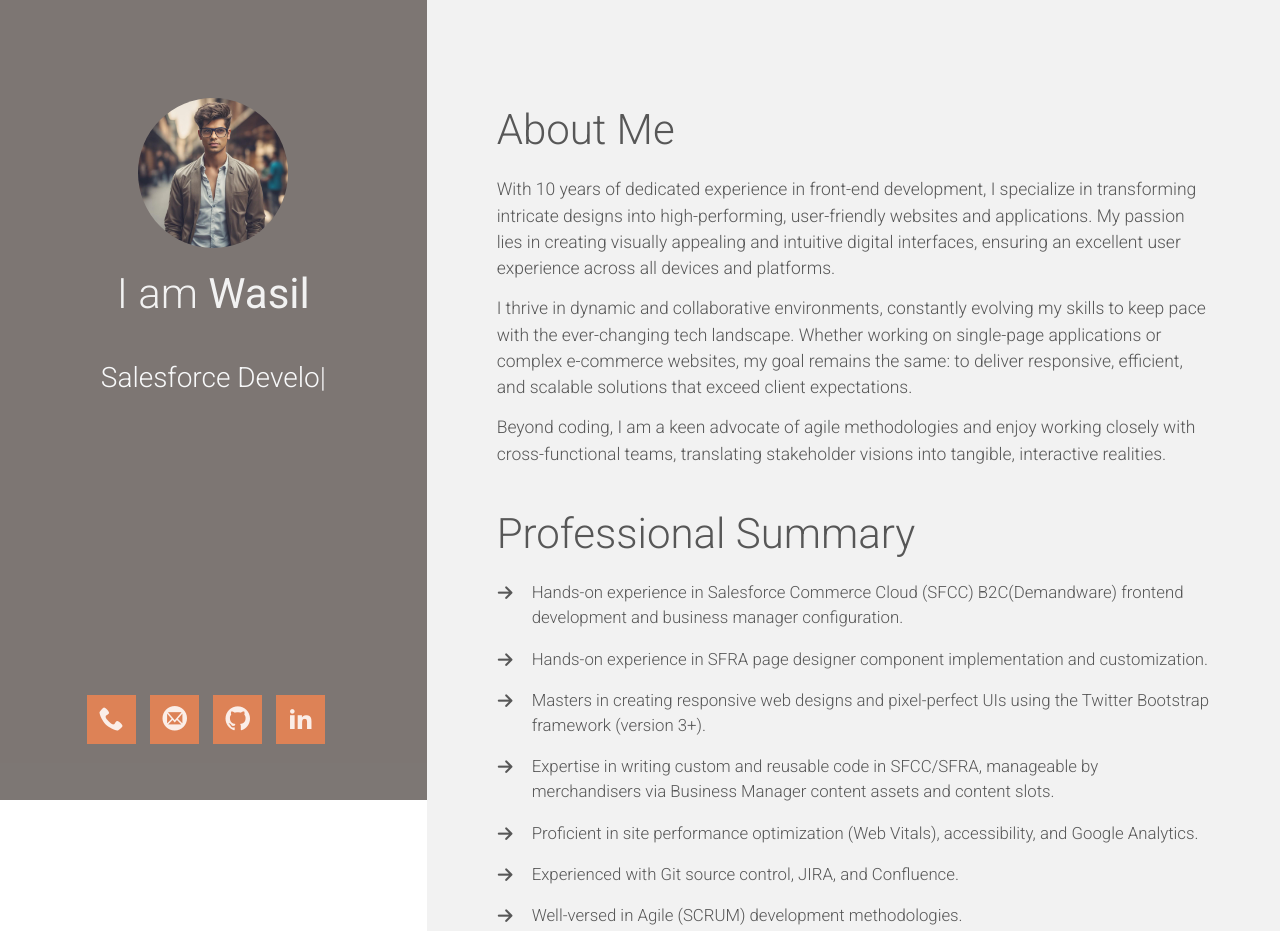
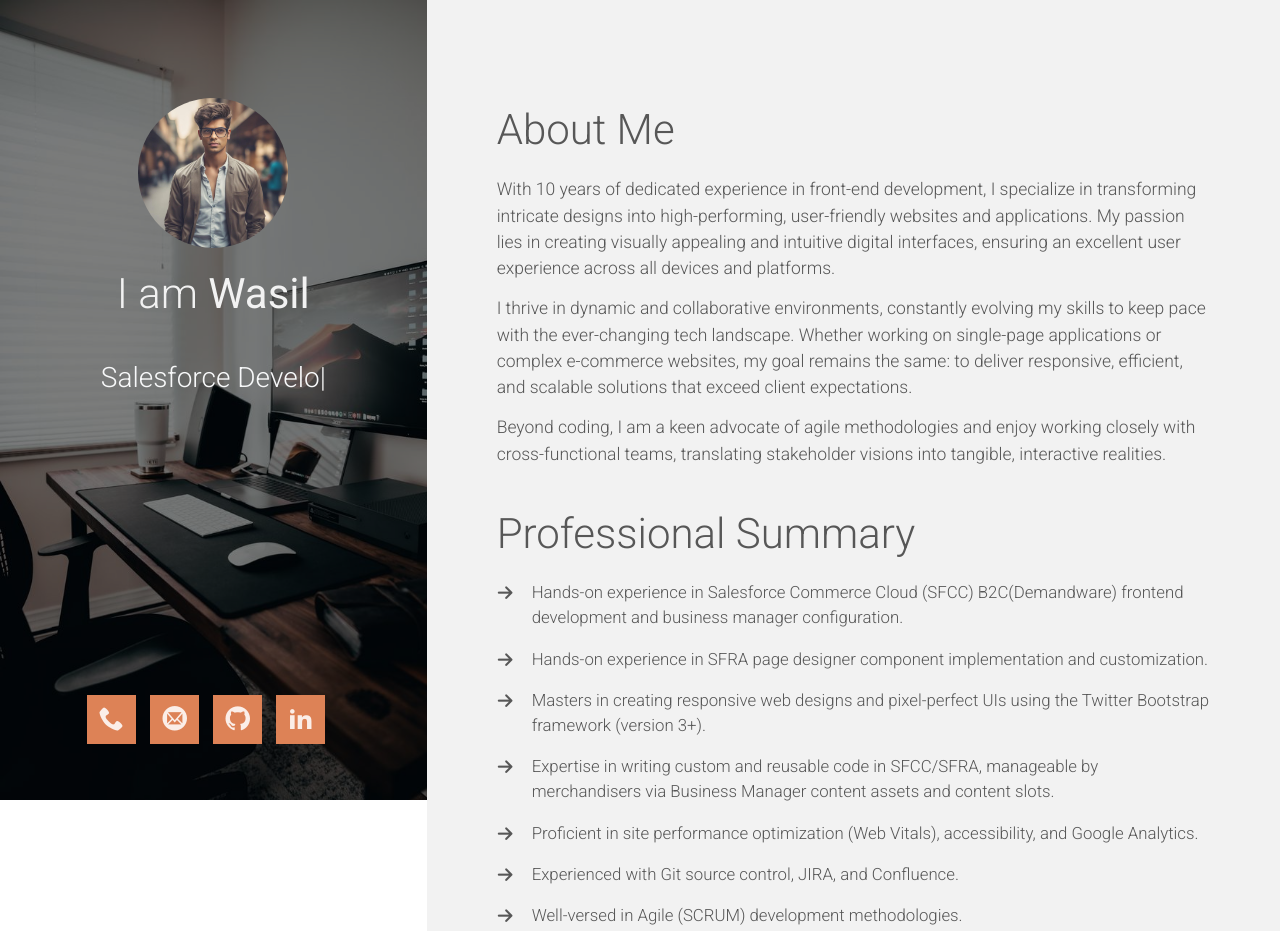
Before and after one commit to wasilahmad/my-portfolio, a plain HTML site: page index.html in a window 1280 px wide. Shown: the top 931 px of the page. Drawn offline with nearby package versions, Linux system fonts and the light colour scheme; the site is published under a folder, as on GitHub Pages, so addresses that start at the root find nothing; files whose address does not match are found by name.

Commit message:
corrected profile bg image path

```diff
--- a/css/style.css
+++ b/css/style.css
@@ -30,7 +30,7 @@ body {
 .left-panel {
     background-color: #fbeee8;
     color: #dd8256;
-    background-image: url('/images/workspace.jpg');
+    background-image: url('../images/workspace.jpg');
     background-size: cover;
     background-repeat: no-repeat;
     background-position: left top;
```
